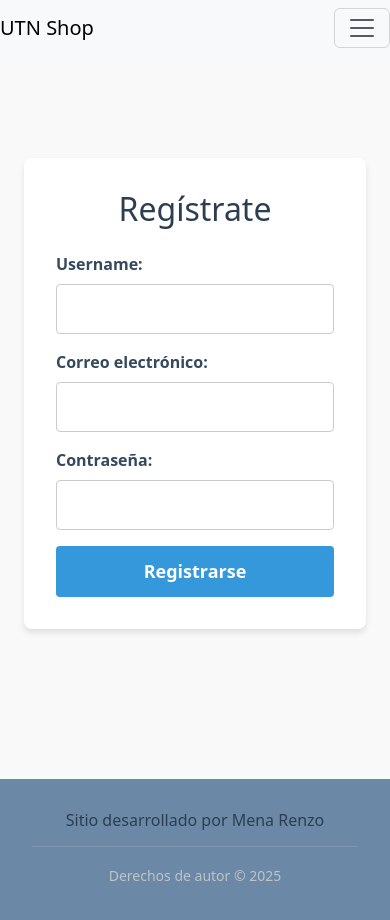
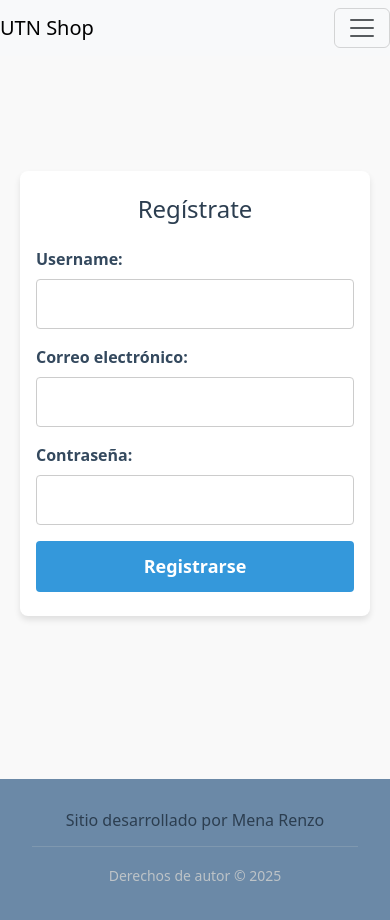
Before and after one commit to Renmena6/proyecto-final-frontend-UTN, a React (Vite) app: page /registrate in a window 390 px wide. Built offline with nearby package versions, Linux system fonts and the light colour scheme.

Commit message:
media Q para login/registes (authForm) realizado

```diff
--- a/src/styles/pages/AuthForm.css
+++ b/src/styles/pages/AuthForm.css
@@ -74,3 +74,27 @@
 .auth-card .toggle-link a:hover {
     text-decoration: underline;
 }
+
+/* mq para tablets*/
+@media (max-width: 768px) {
+    .auth-card {
+        max-width: 350px;
+        padding: 24px;
+    }
+    .auth-card h2 {
+        font-size: 28px;
+    }
+}
+
+/* mq para celulares */
+@media (max-width: 480px) {
+    .auth-container {
+        padding: 16px;
+    }
+    .auth-card {
+        padding: 24px 16px;
+    }
+    .auth-card h2 {
+        font-size: 24px;
+    }
+}
```
